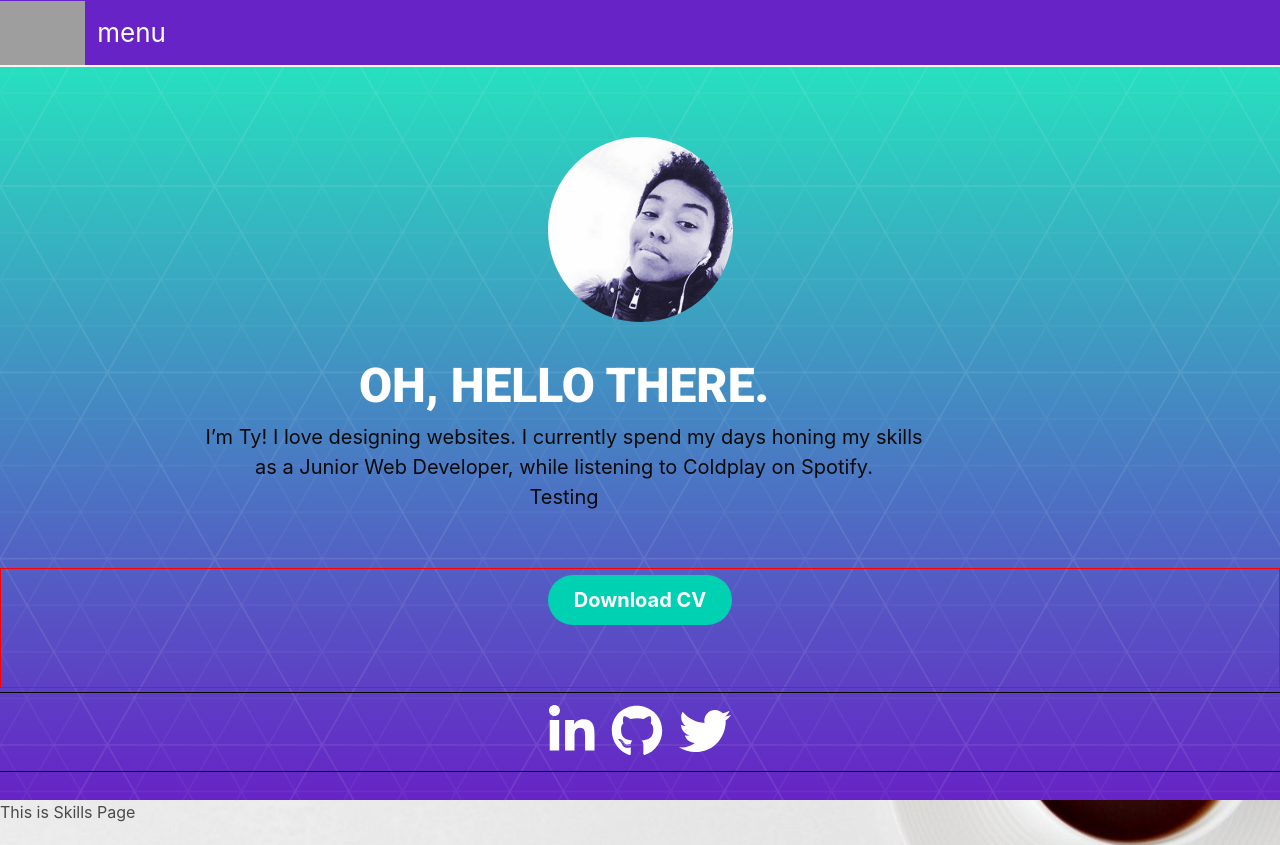
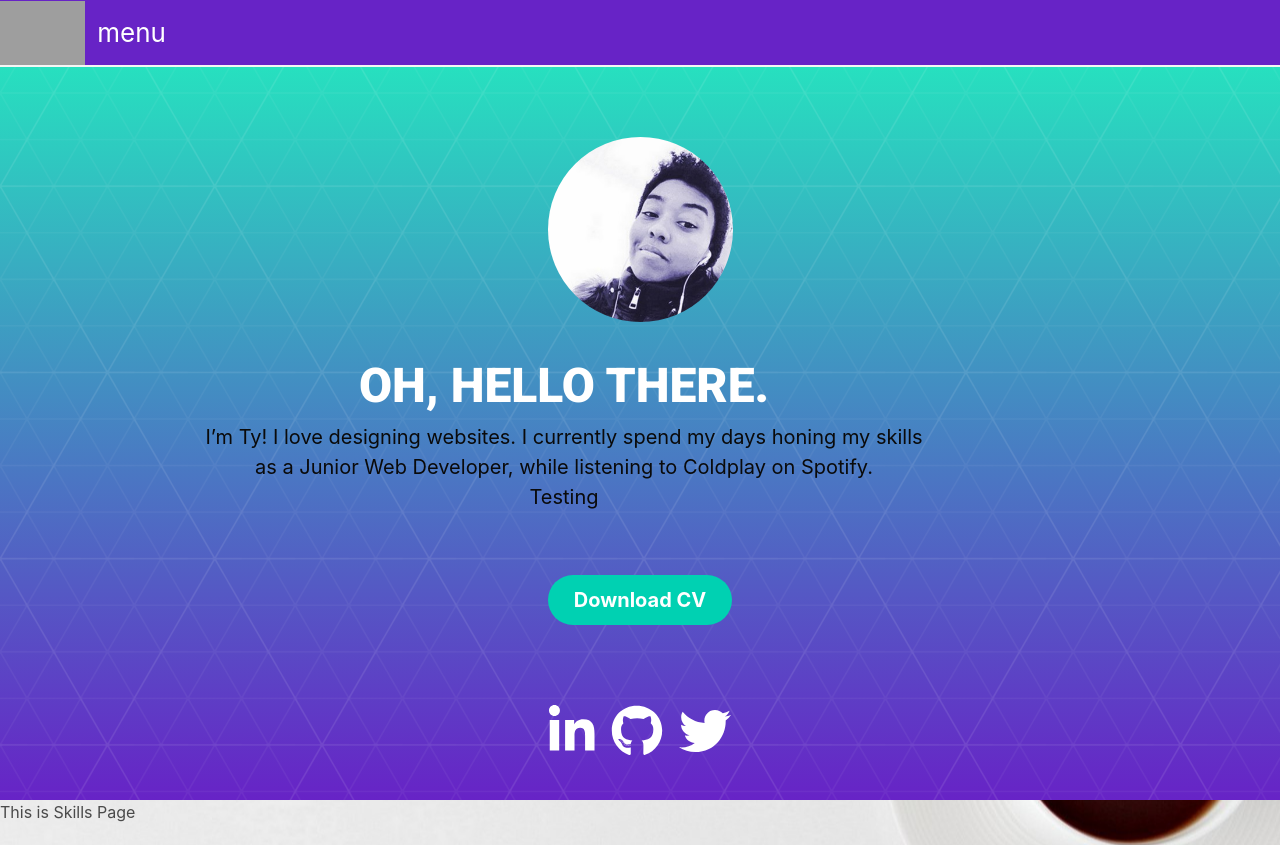
Before and after one commit to tyebanks/react-portfolio, a React (Create React App) app: page / in a window 1280 px wide. Shown: the top 845 px of the page. Built offline with nearby package versions, Linux system fonts and the light colour scheme; grey boxes are pictures that could not be loaded.

Commit message:
borders commented out

```diff
--- a/src/App.css
+++ b/src/App.css
@@ -79,10 +79,10 @@
 }
 .cvButton{
   height: 15vh;
-  border: 1px solid red;
+  /* border: 1px solid red; */
 }
 .socialIcons {
-border: 1px solid black;
+/* border: 1px solid black; */
 height: 10vh;
 /* width: 20vw; */
 }
```
